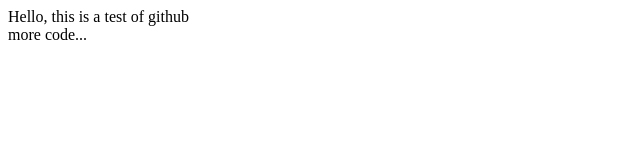
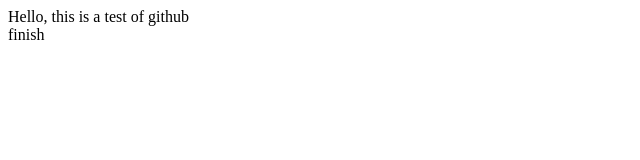
Before and after one commit to AjocaJunior/you.demo, a plain HTML site: page WebContent/index.html in a window 1280 px wide. Shown: the full height of the page, 0-640 px from the left. Drawn offline with Linux system fonts and the light colour scheme.

Commit message:
more changes to index

```diff
--- a/WebContent/index.html
+++ b/WebContent/index.html
@@ -9,6 +9,6 @@
 
 	<br/>
 
-	more code...
+	finish
 </body>
 </html>
```
